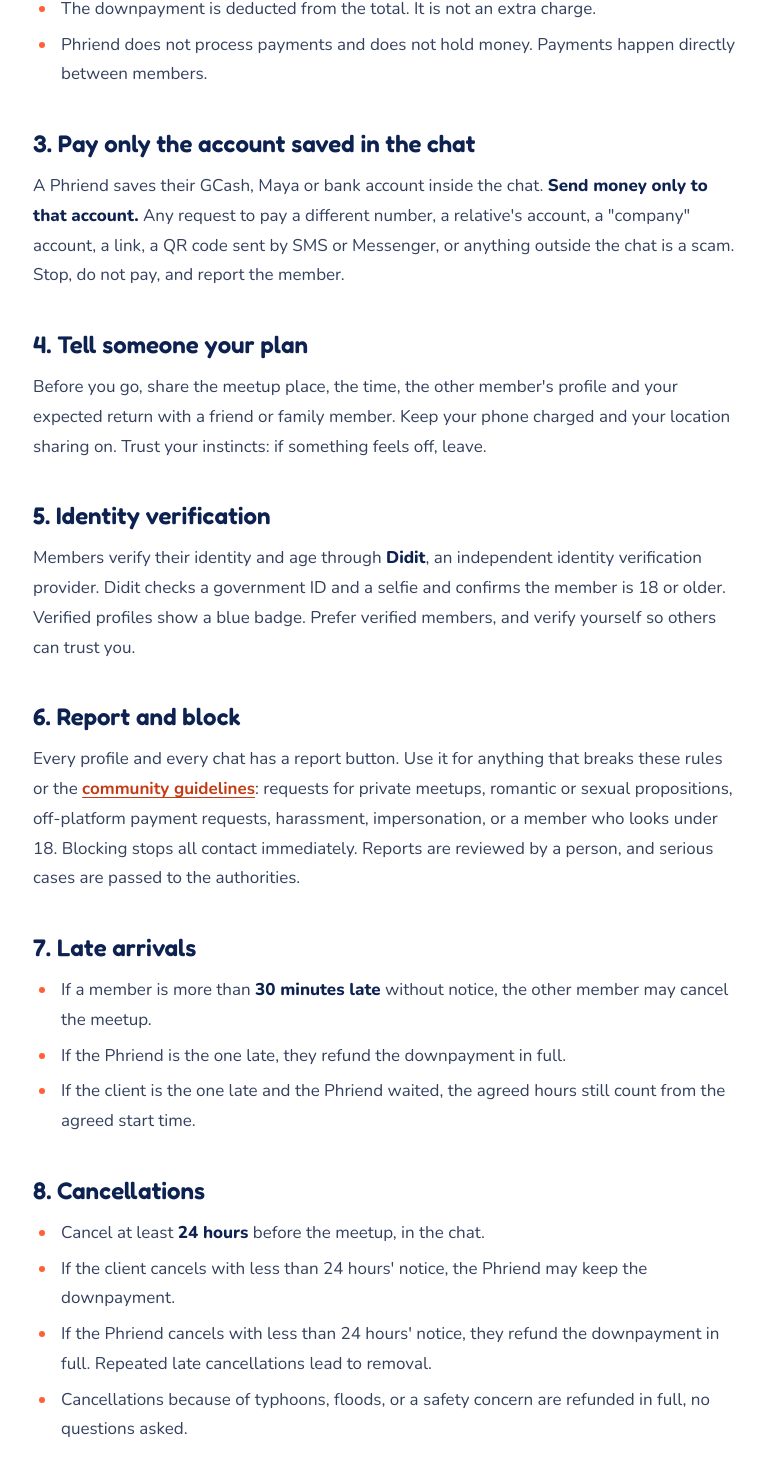
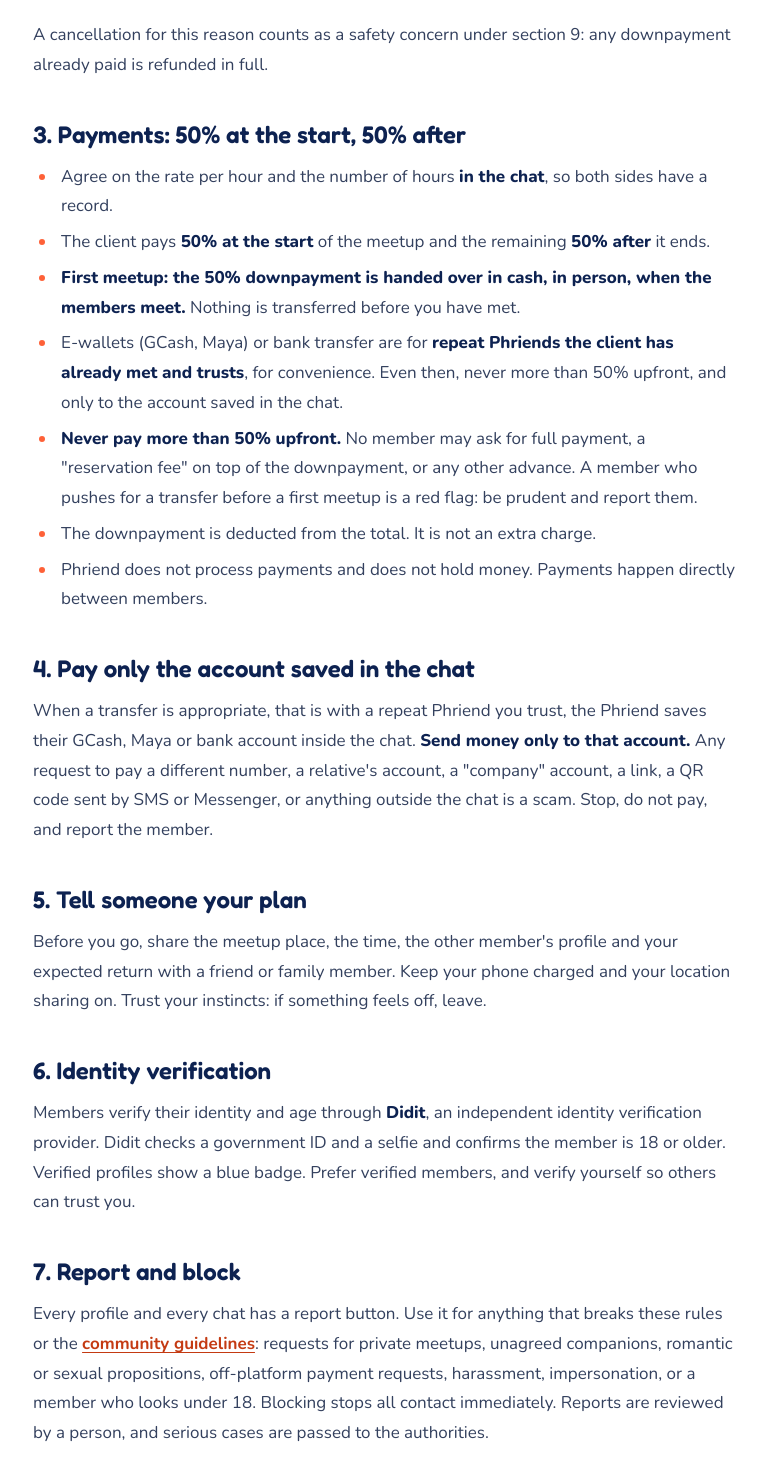
Before and after one commit to newmachinesph/phriend-web, a Next.js app: page /safety in a window 1280 px wide. Shown: the part 900-2370 px from the top of the page, without its empty margins (255-1021 px from the left). Built offline with nearby package versions, Linux system fonts and the light colour scheme; no server answers.

Commit message:
docs(site): cash on first meetup, unagreed companions rule and platform-only liability

```diff
--- a/app/community-guidelines/page.tsx
+++ b/app/community-guidelines/page.tsx
@@ -63,7 +63,7 @@ export default function CommunityGuidelinesPage() {
           <strong>Drugs</strong>: buying, selling, using or being under the influence during a meetup.
         </li>
         <li>
-          <strong>Alcohol with minors.</strong> Phriend is 18+, and &quot;drinking buddy&quot; posts that target or
+          <strong>Alcohol with minors.</strong> Phriend is 18+, and &quot;drinking buddy&quot; profiles that target or
           involve anyone under 18 are banned. Drinking is never the point of a meetup, and a member who is drunk may be
           asked to leave.
         </li>
@@ -92,7 +92,7 @@ export default function CommunityGuidelinesPage() {
       <ul>
         <li>Use recent photos of yourself. No swimsuit, lingerie or suggestive photos.</li>
         <li>Describe what you actually offer, at the rate you actually charge.</li>
-        <li>No phone numbers, social handles or payment details in public posts. Share them in the chat instead.</li>
+        <li>No phone numbers, social handles or payment details in your public Phriend profile. Share them in the chat instead.</li>
       </ul>
 
       <h2>5. Consequences</h2>
--- a/app/safety/page.tsx
+++ b/app/safety/page.tsx
@@ -6,7 +6,7 @@ import { LAST_UPDATED } from "@/lib/site";
 export const metadata: Metadata = {
   title: "Safety and transaction rules",
   description:
-    "How Phriend meetups and payments work: public places only, 50% downpayment and 50% after, pay only the account saved in chat, ID verification, and what to do when someone is late or cancels.",
+    "How Phriend meetups and payments work: public places only, only the people agreed in the chat, 50% in cash when you meet on a first meetup and 50% after, pay only the account saved in chat, ID verification, and what to do when someone is late or cancels.",
   alternates: { canonical: "/safety" },
 };
 
@@ -16,7 +16,7 @@ export default function SafetyPage() {
       eyebrow="Safety"
       title="Safety and transaction rules"
       updated={LAST_UPDATED}
-      intro="These rules apply to every member, on both sides of a meetup. They are short on purpose. Breaking them gets an account removed."
+      intro="These rules apply to every member, on both sides of a meetup. They are short on purpose. Breaking them gets an account removed. Phriend is a platform only: it is not a party to any meetup or payment and is not liable for any loss, injury, dispute, unpaid balance or harm between members. You use the service at your own risk, and your prudence is your protection."
     >
       <h2>1. Public places only</h2>
       <p>
@@ -29,18 +29,40 @@ export default function SafetyPage() {
         day, and keep the group in public spaces throughout.
       </p>
 
-      <h2>2. Payments: 50% before, 50% after</h2>
+      <h2>2. Unagreed companions</h2>
+      <p>
+        Who is coming is agreed in the chat, like everything else. If the other member arrives with people who were not
+        agreed in the chat, a friend, a &quot;cousin&quot;, a driver who stays, <strong>be prudent: do not proceed.</strong>{" "}
+        Cancel the meetup, leave, and report the profile. This applies to both sides; a client who shows up with extra
+        people is treated the same way.
+      </p>
+      <p>
+        A cancellation for this reason counts as a safety concern under section 9: any downpayment already paid is
+        refunded in full.
+      </p>
+
+      <h2>3. Payments: 50% at the start, 50% after</h2>
       <ul>
         <li>
           Agree on the rate per hour and the number of hours <strong>in the chat</strong>, so both sides have a record.
         </li>
         <li>
-          The client sends a <strong>50% downpayment</strong> via GCash, Maya or bank transfer before the meetup, and
-          the remaining <strong>50% after</strong> the meetup ends.
+          The client pays <strong>50% at the start</strong> of the meetup and the remaining <strong>50% after</strong> it
+          ends.
         </li>
         <li>
-          <strong>Never send more than 50% upfront.</strong> No member may ask for full payment, a &quot;reservation
-          fee&quot; on top of the downpayment, or any other advance.
+          <strong>First meetup: the 50% downpayment is handed over in cash, in person, when the members meet.</strong>{" "}
+          Nothing is transferred before you have met.
+        </li>
+        <li>
+          E-wallets (GCash, Maya) or bank transfer are for{" "}
+          <strong>repeat Phriends the client has already met and trusts</strong>, for convenience. Even then, never more
+          than 50% upfront, and only to the account saved in the chat.
+        </li>
+        <li>
+          <strong>Never pay more than 50% upfront.</strong> No member may ask for full payment, a &quot;reservation
+          fee&quot; on top of the downpayment, or any other advance. A member who pushes for a transfer before a first
+          meetup is a red flag: be prudent and report them.
         </li>
         <li>The downpayment is deducted from the total. It is not an extra charge.</li>
         <li>
@@ -48,63 +70,69 @@ export default function SafetyPage() {
         </li>
       </ul>
 
-      <h2>3. Pay only the account saved in the chat</h2>
+      <h2>4. Pay only the account saved in the chat</h2>
       <p>
-        A Phriend saves their GCash, Maya or bank account inside the chat. <strong>Send money only to that account.</strong>{" "}
-        Any request to pay a different number, a relative&apos;s account, a &quot;company&quot; account, a link, a QR code
-        sent by SMS or Messenger, or anything outside the chat is a scam. Stop, do not pay, and report the member.
+        When a transfer is appropriate, that is with a repeat Phriend you trust, the Phriend saves their GCash, Maya or
+        bank account inside the chat. <strong>Send money only to that account.</strong> Any request to pay a different
+        number, a relative&apos;s account, a &quot;company&quot; account, a link, a QR code sent by SMS or Messenger, or
+        anything outside the chat is a scam. Stop, do not pay, and report the member.
       </p>
 
-      <h2>4. Tell someone your plan</h2>
+      <h2>5. Tell someone your plan</h2>
       <p>
         Before you go, share the meetup place, the time, the other member&apos;s profile and your expected return with a
         friend or family member. Keep your phone charged and your location sharing on. Trust your instincts: if
         something feels off, leave.
       </p>
 
-      <h2>5. Identity verification</h2>
+      <h2>6. Identity verification</h2>
       <p>
         Members verify their identity and age through <strong>Didit</strong>, an independent identity verification
         provider. Didit checks a government ID and a selfie and confirms the member is 18 or older. Verified profiles
         show a blue badge. Prefer verified members, and verify yourself so others can trust you.
       </p>
 
-      <h2>6. Report and block</h2>
+      <h2>7. Report and block</h2>
       <p>
         Every profile and every chat has a report button. Use it for anything that breaks these rules or the{" "}
-        <Link href="/community-guidelines">community guidelines</Link>: requests for private meetups, romantic or
-        sexual propositions, off-platform payment requests, harassment, impersonation, or a member who looks under 18.
-        Blocking stops all contact immediately. Reports are reviewed by a person, and serious cases are passed to the
-        authorities.
+        <Link href="/community-guidelines">community guidelines</Link>: requests for private meetups, unagreed
+        companions, romantic or sexual propositions, off-platform payment requests, harassment, impersonation, or a
+        member who looks under 18. Blocking stops all contact immediately. Reports are reviewed by a person, and serious
+        cases are passed to the authorities.
       </p>
 
-      <h2>7. Late arrivals</h2>
+      <h2>8. Late arrivals</h2>
       <ul>
         <li>
           If a member is more than <strong>30 minutes late</strong> without notice, the other member may cancel the
           meetup.
         </li>
-        <li>If the Phriend is the one late, they refund the downpayment in full.</li>
+        <li>If the Phriend is the one late, any downpayment already paid is refunded in full.</li>
         <li>
           If the client is the one late and the Phriend waited, the agreed hours still count from the agreed start
           time.
         </li>
       </ul>
 
-      <h2>8. Cancellations</h2>
+      <h2>9. Cancellations</h2>
       <ul>
         <li>
           Cancel at least <strong>24 hours</strong> before the meetup, in the chat.
         </li>
-        <li>If the client cancels with less than 24 hours&apos; notice, the Phriend may keep the downpayment.</li>
         <li>
-          If the Phriend cancels with less than 24 hours&apos; notice, they refund the downpayment in full. Repeated
-          late cancellations lead to removal.
+          If the client cancels with less than 24 hours&apos; notice, the Phriend may keep any downpayment already paid.
         </li>
-        <li>Cancellations because of typhoons, floods, or a safety concern are refunded in full, no questions asked.</li>
+        <li>
+          If the Phriend cancels with less than 24 hours&apos; notice, any downpayment already paid is refunded in full.
+          Repeated late cancellations lead to removal.
+        </li>
+        <li>
+          Cancellations because of typhoons, floods, unagreed companions or any other safety concern are refunded in
+          full, no questions asked.
+        </li>
       </ul>
 
-      <h2>9. Emergencies</h2>
+      <h2>10. Emergencies</h2>
       <Callout>
         <p className="mb-2 font-extrabold text-ink">If you are in danger, call for help first and report to Phriend later.</p>
         <ul className="mb-0">
@@ -123,11 +151,12 @@ export default function SafetyPage() {
         cooperate with law enforcement.
       </p>
 
-      <h2>10. The short version</h2>
+      <h2>11. The short version</h2>
       <ol>
         <li>Meet in public.</li>
-        <li>Half before, half after, never more than half.</li>
-        <li>Pay only the account saved in the chat.</li>
+        <li>Only the people agreed in the chat. Extra companions: cancel, leave, report.</li>
+        <li>First meetup: half in cash when you meet, half after. Never more than half.</li>
+        <li>E-wallet only for repeat Phriends you trust, and only to the account saved in the chat.</li>
         <li>Tell a friend where you are.</li>
         <li>Report anything that feels wrong.</li>
       </ol>
--- a/app/terms/page.tsx
+++ b/app/terms/page.tsx
@@ -29,7 +29,7 @@ export default function TermsPage() {
       <p>
         Phriend (&quot;Phriend&quot;, &quot;we&quot;, &quot;us&quot;) operates the website phriend.app and the web app at
         web.phriend.app (together, the &quot;Service&quot;). The Service is a listing and messaging platform where adults
-        in the Philippines can post offers of platonic, paid-by-the-hour company and legitimate side gigs
+        in the Philippines can publish a Phriend profile offering platonic, paid-by-the-hour company and legitimate side gigs
         (&quot;Phriends&quot;), and other adults can find them and arrange meetups (&quot;clients&quot;). Both are
         &quot;members&quot;.
       </p>
@@ -70,10 +70,13 @@ export default function TermsPage() {
         not process payments and, at the time of writing, does not charge a commission.
       </p>
       <p>
-        We recommend, and the safety rules require, a <strong>50% downpayment before the meetup and 50% after</strong>,
-        with the downpayment deducted from the total, and never more than 50% paid in advance. Pay only to the account
-        the other member has saved in the chat. Phriend is not responsible for refunds, disputes, chargebacks or losses
-        arising from payments between members.
+        We recommend, and the safety rules require, <strong>50% at the start of the meetup and 50% after</strong>, with
+        the downpayment deducted from the total and never more than 50% paid in advance. On a{" "}
+        <strong>first meetup the downpayment is handed over in cash, in person, when the members meet</strong>.
+        E-wallets such as GCash or Maya, or bank transfer, are for repeat Phriends the client has already met and
+        trusts, for convenience, and only ever to the account the other member has saved in the chat. Phriend is not
+        responsible for refunds, disputes, chargebacks, unpaid balances or losses arising from payments between
+        members. Be prudent: your prudence is your protection.
       </p>
 
       <h2>6. Meetups and conduct</h2>
@@ -104,7 +107,7 @@ export default function TermsPage() {
       <p>
         You keep ownership of the photos and text you upload. By uploading them you give Phriend a worldwide,
         non-exclusive, royalty-free licence to host, store, display, resize and distribute that content within the
-        Service so other members can see your post and profile. The licence ends when you delete the content or your
+        Service so other members can see your Phriend profile. The licence ends when you delete the content or your
         account, except for short-lived backup copies or where the law requires retention. You confirm you have the
         right to post what you upload.
       </p>
@@ -112,7 +115,7 @@ export default function TermsPage() {
       <h2>9. Termination</h2>
       <p>
         You can delete your account at any time from the settings screen. We may suspend or remove your account,
-        posts or messages if you breach these terms, the community guidelines or the safety rules, if we receive a
+        Phriend profile or messages if you breach these terms, the community guidelines or the safety rules, if we receive a
         credible report about you, or if the law requires it. Breaches involving sexual or romantic services, minors,
         scams or violence mean immediate removal and, where required, a report to the authorities.
       </p>
@@ -130,6 +133,11 @@ export default function TermsPage() {
         </strong>{" "}
         Where liability cannot be excluded, it is limited to the amount you paid Phriend in the 12 months before the
         claim, which at present is nothing.
+      </p>
+      <p>
+        In plain words: Phriend is a platform only. It is not a party to any meetup or payment and is not liable for
+        any loss, injury, dispute, unpaid balance or harm between members. You use the Service at your own risk, and
+        your prudence is your protection.
       </p>
 
       <h2>11. Indemnity</h2>
```
Also changed, not shown: app/privacy/page.tsx (+4 -4 lines).
